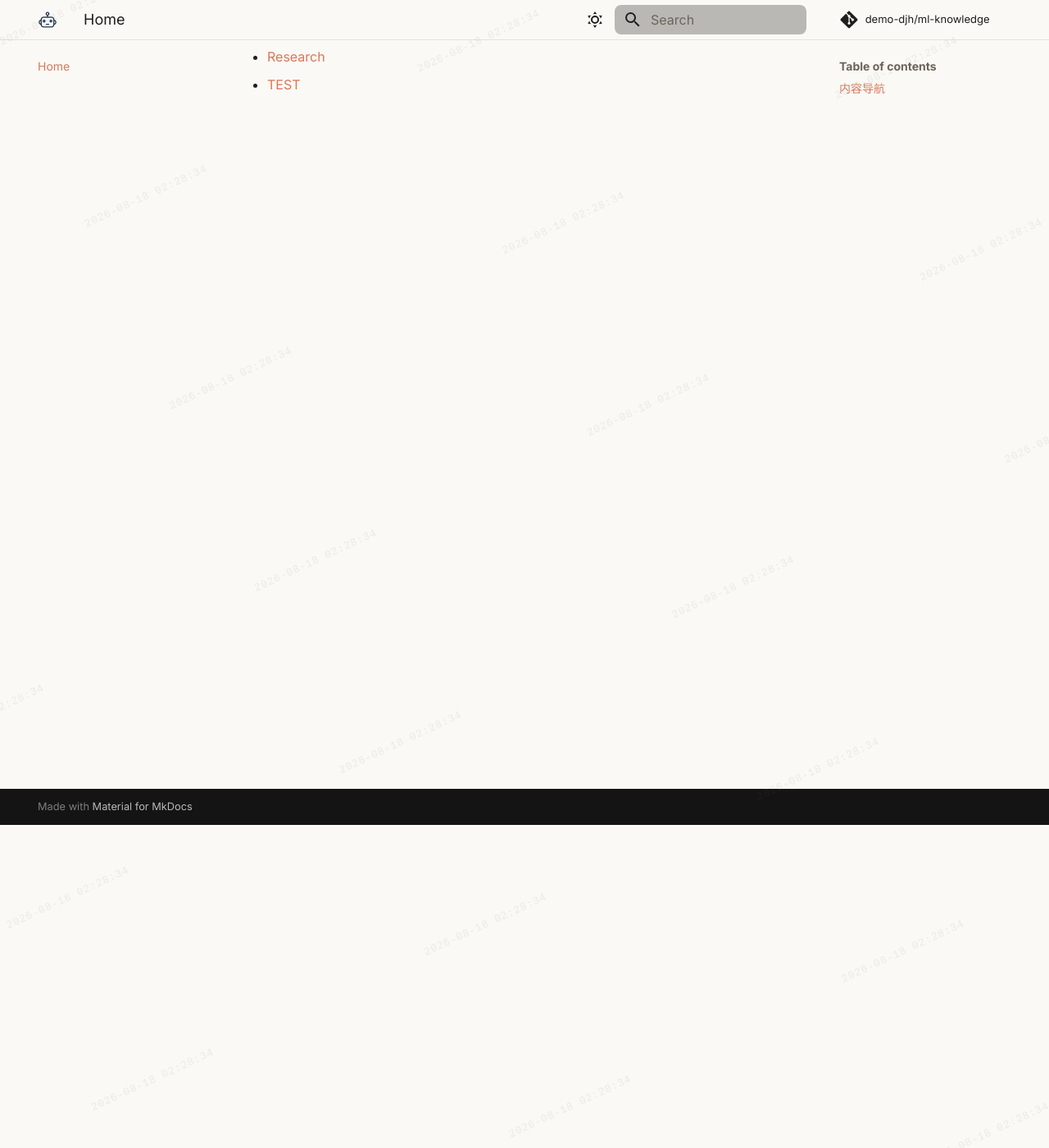
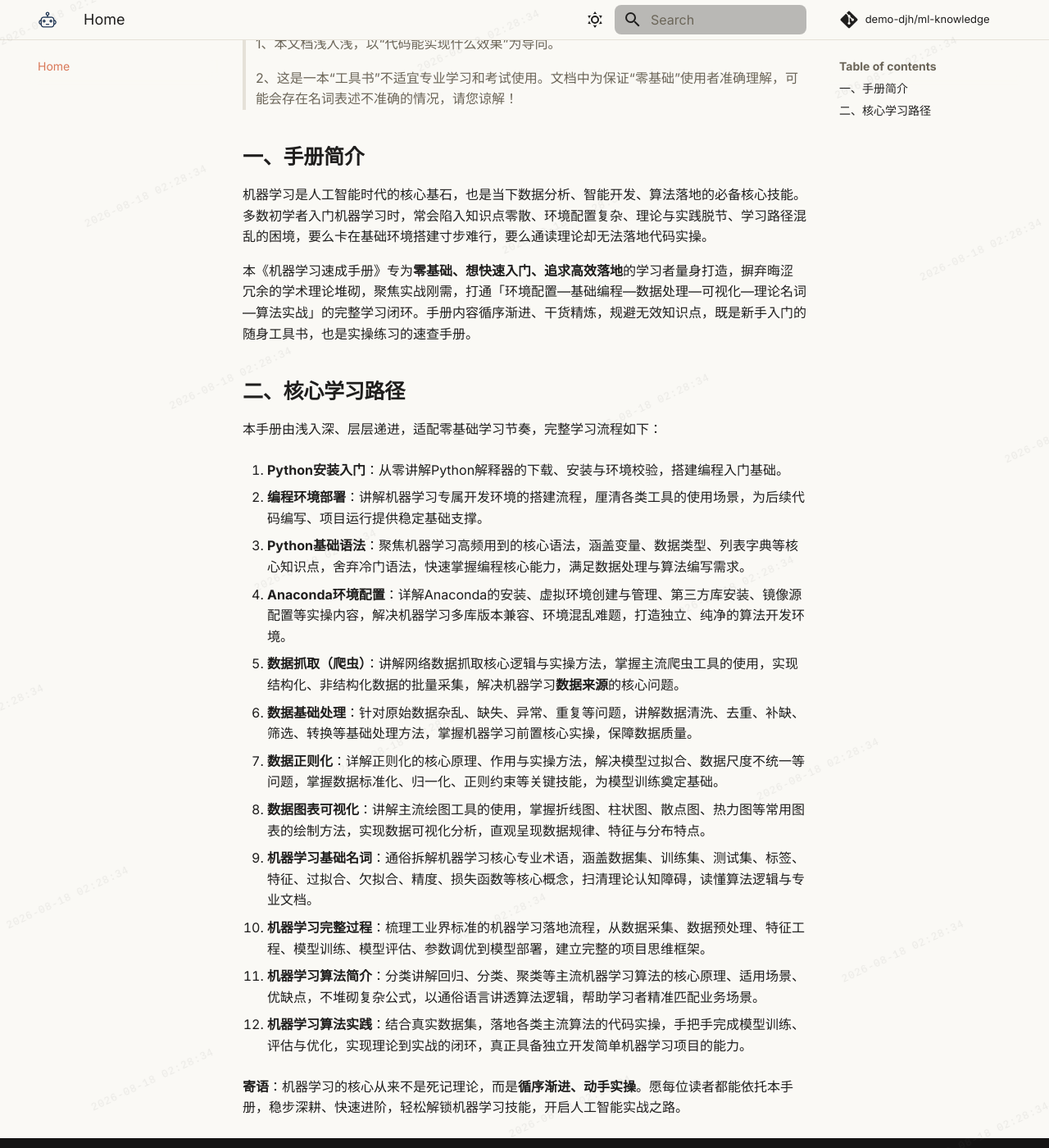
Before and after one commit to demo-djh/ml-knowledge, an MkDocs documentation site: the page built from docs/index.md, in a window 1280 px wide and 1400 px high, scrolled down 394 px. Shown: the whole window at 82% size. Built offline with MkDocs 1.6.1 and Material for MkDocs 9.7.7, drawn with Linux system fonts in a browser that asks for light colours; comment, search, counter and statistics services are not loaded; some of the changed text lies outside the part shown.

Commit message:
Update index.md

```diff
--- a/docs/index.md
+++ b/docs/index.md
@@ -1,11 +1,47 @@
-# Knowledge Base
+# 首页
 
-欢迎来到我的个人知识库。
+欢迎👏！
 
-这里用于记录学习笔记、研究资料和技术实践。
+>特别提示：
+>
+>0、受中华人民共和国相关法律法规监管，文档中提及的部分第三方软件包、外部环境、海外资源服务器部署在境外，在中国境内网络环境下可能出现访问失败、连接超时、下载速度缓慢等网络问题。项目本身不提供网络环境技术支持。
+>
+>1、本文档浅入浅，以“代码能实现什么效果”为导向。
+>
+>2、这是一本“工具书”不适宜专业学习和考试使用。文档中为保证“零基础”使用者准确理解，可能会存在名词表述不准确的情况，请您谅解！
 
-## 内容导航
+## 一、手册简介
 
-- [AI](AI/README.md)
-- [Research](Research/README.md)
-- [TEST](TEST/README.md)
+机器学习是人工智能时代的核心基石，也是当下数据分析、智能开发、算法落地的必备核心技能。多数初学者入门机器学习时，常会陷入知识点零散、环境配置复杂、理论与实践脱节、学习路径混乱的困境，要么卡在基础环境搭建寸步难行，要么通读理论却无法落地代码实操。
+
+本《机器学习速成手册》专为**零基础、想快速入门、追求高效落地**的学习者量身打造，摒弃晦涩冗余的学术理论堆砌，聚焦实战刚需，打通「环境配置—基础编程—数据处理—可视化—理论名词—算法实战」的完整学习闭环。手册内容循序渐进、干货精炼，规避无效知识点，既是新手入门的随身工具书，也是实操练习的速查手册。
+
+## 二、核心学习路径
+
+本手册由浅入深、层层递进，适配零基础学习节奏，完整学习流程如下：
+
+1. **Python安装入门**：从零讲解Python解释器的下载、安装与环境校验，搭建编程入门基础。
+
+2. **编程环境部署**：讲解机器学习专属开发环境的搭建流程，厘清各类工具的使用场景，为后续代码编写、项目运行提供稳定基础支撑。
+
+3. **Python基础语法**：聚焦机器学习高频用到的核心语法，涵盖变量、数据类型、列表字典等核心知识点，舍弃冷门语法，快速掌握编程核心能力，满足数据处理与算法编写需求。
+
+4. **Anaconda环境配置**：详解Anaconda的安装、虚拟环境创建与管理、第三方库安装、镜像源配置等实操内容，解决机器学习多库版本兼容、环境混乱难题，打造独立、纯净的算法开发环境。
+
+5. **数据抓取（爬虫）**：讲解网络数据抓取核心逻辑与实操方法，掌握主流爬虫工具的使用，实现结构化、非结构化数据的批量采集，解决机器学习**数据来源**的核心问题。
+
+6. **数据基础处理**：针对原始数据杂乱、缺失、异常、重复等问题，讲解数据清洗、去重、补缺、筛选、转换等基础处理方法，掌握机器学习前置核心实操，保障数据质量。
+
+7. **数据正则化**：详解正则化的核心原理、作用与实操方法，解决模型过拟合、数据尺度不统一等问题，掌握数据标准化、归一化、正则约束等关键技能，为模型训练奠定基础。
+
+8. **数据图表可视化**：讲解主流绘图工具的使用，掌握折线图、柱状图、散点图、热力图等常用图表的绘制方法，实现数据可视化分析，直观呈现数据规律、特征与分布特点。
+
+9. **机器学习基础名词**：通俗拆解机器学习核心专业术语，涵盖数据集、训练集、测试集、标签、特征、过拟合、欠拟合、精度、损失函数等核心概念，扫清理论认知障碍，读懂算法逻辑与专业文档。
+
+10. **机器学习完整过程**：梳理工业界标准的机器学习落地流程，从数据采集、数据预处理、特征工程、模型训练、模型评估、参数调优到模型部署，建立完整的项目思维框架。
+
+11. **机器学习算法简介**：分类讲解回归、分类、聚类等主流机器学习算法的核心原理、适用场景、优缺点，不堆砌复杂公式，以通俗语言讲透算法逻辑，帮助学习者精准匹配业务场景。
+
+12. **机器学习算法实践**：结合真实数据集，落地各类主流算法的代码实操，手把手完成模型训练、评估与优化，实现理论到实战的闭环，真正具备独立开发简单机器学习项目的能力。
+
+**寄语**：机器学习的核心从来不是死记理论，而是**循序渐进、动手实操**。愿每位读者都能依托本手册，稳步深耕、快速进阶，轻松解锁机器学习技能，开启人工智能实战之路。
```
